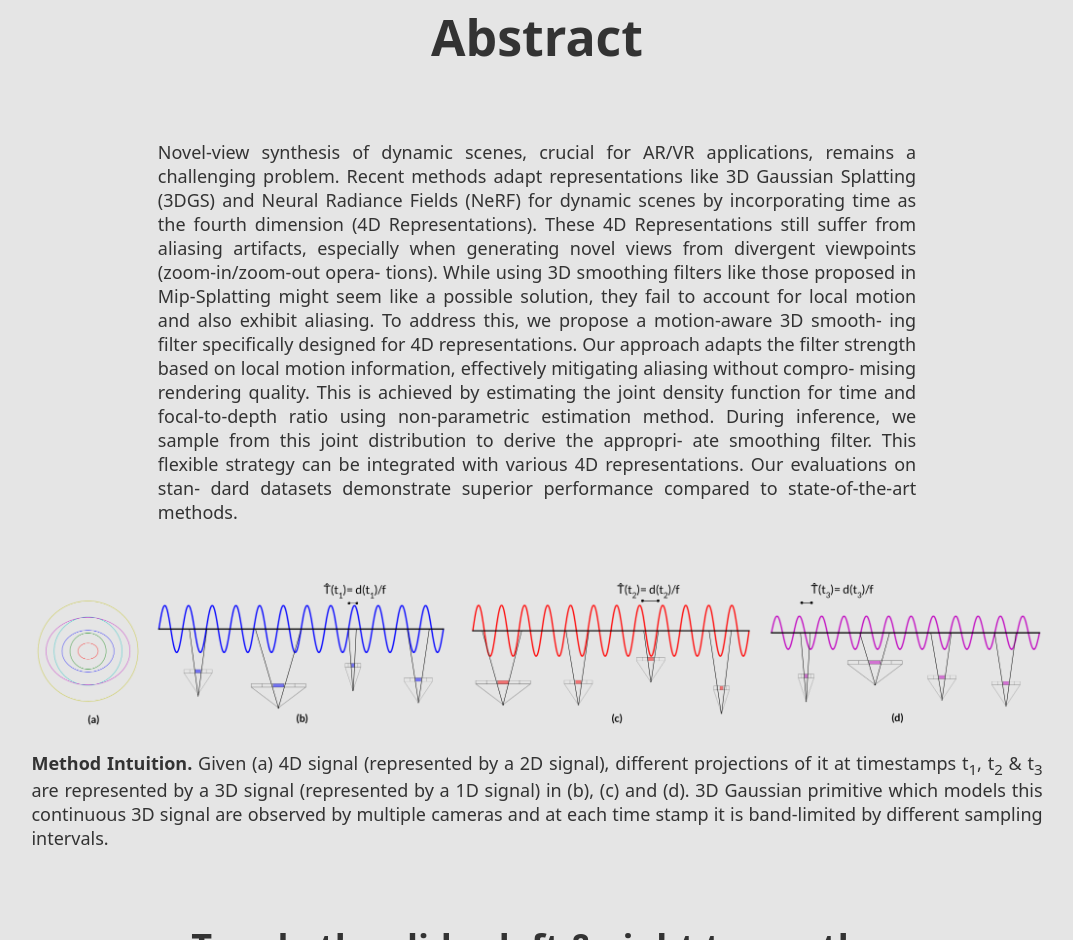
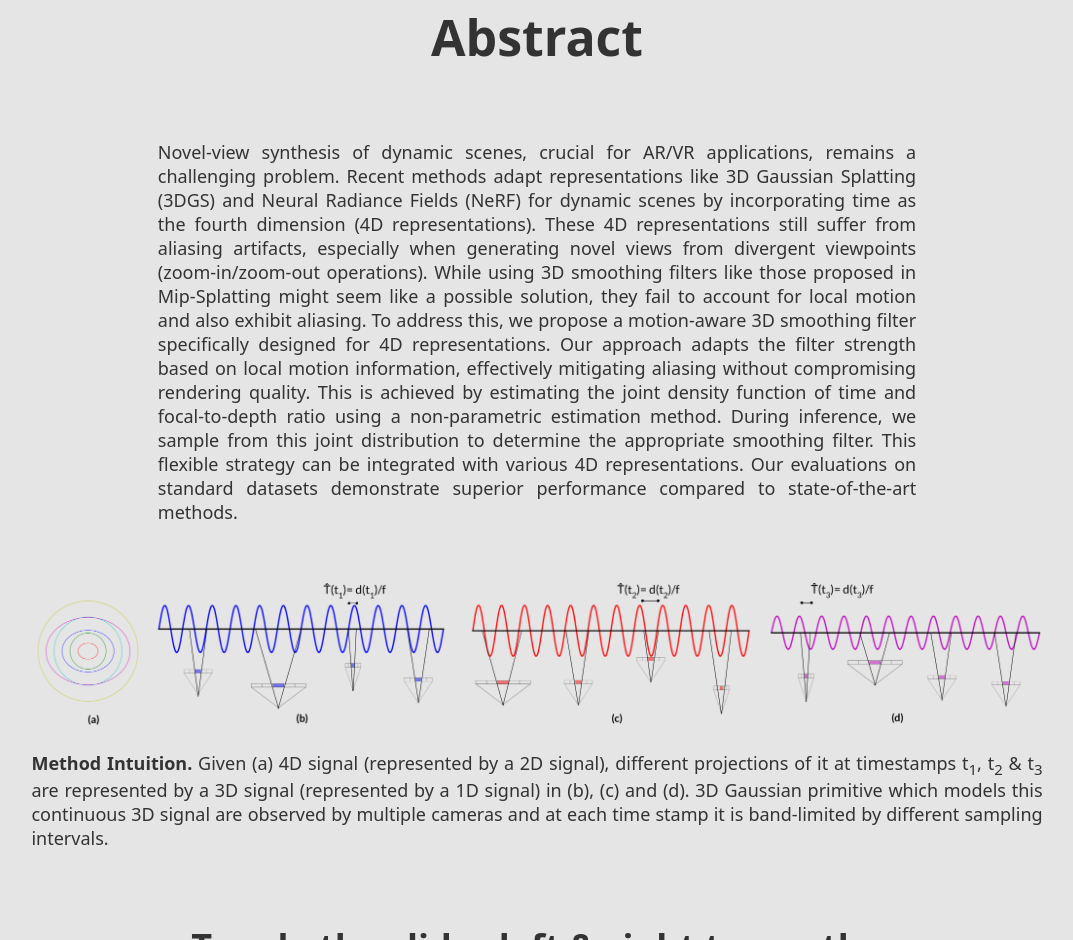
Before and after one commit to MAAF-4DGS/MAAF-4DGS.github.io, a plain HTML site: page docs/index.html in a window 1280 px wide. Shown: the part 2252-3192 px from the top of the page, without its empty margins (103-1176 px from the left). Drawn offline with Linux system fonts and the light colour scheme.

Commit message:
Updated Abstract.

```diff
--- a/docs/index.html
+++ b/docs/index.html
@@ -665,29 +665,7 @@
         <div style="width: 60%; margin: auto; padding: 10px;">
         <center>
             <p class="title3">
-              Novel-view synthesis of dynamic scenes, crucial for AR/VR
-              applications, remains a challenging problem. Recent
-              methods adapt representations like 3D Gaussian Splatting
-              (3DGS) and Neural Radiance Fields (NeRF) for dynamic
-              scenes by incorporating time as the fourth dimension (4D
-              Representations). These 4D Representations still suffer
-              from aliasing artifacts, especially when generating novel
-              views from divergent viewpoints (zoom-in/zoom-out opera-
-              tions). While using 3D smoothing filters like those proposed
-              in Mip-Splatting might seem like a possible solution, they
-              fail to account for local motion and also exhibit aliasing.
-              To address this, we propose a motion-aware 3D smooth-
-              ing filter specifically designed for 4D representations. Our
-              approach adapts the filter strength based on local motion
-              information, effectively mitigating aliasing without compro-
-              mising rendering quality. This is achieved by estimating the
-              joint density function for time and focal-to-depth ratio using
-              non-parametric estimation method. During inference, we
-              sample from this joint distribution to derive the appropri-
-              ate smoothing filter. This flexible strategy can be integrated
-              with various 4D representations. Our evaluations on stan-
-              dard datasets demonstrate superior performance compared
-              to state-of-the-art methods.
+              Novel-view synthesis of dynamic scenes, crucial for AR/VR applications, remains a challenging problem. Recent methods adapt representations like 3D Gaussian Splatting (3DGS) and Neural Radiance Fields (NeRF) for dynamic scenes by incorporating time as the fourth dimension (4D representations). These 4D representations still suffer from aliasing artifacts, especially when generating novel views from divergent viewpoints (zoom-in/zoom-out operations). While using 3D smoothing filters like those proposed in Mip-Splatting might seem like a possible solution, they fail to account for local motion and also exhibit aliasing. To address this, we propose a motion-aware 3D smoothing filter specifically designed for 4D representations. Our approach adapts the filter strength based on local motion information, effectively mitigating aliasing without compromising rendering quality. This is achieved by estimating the joint density function of time and focal-to-depth ratio using a non-parametric estimation method. During inference, we sample from this joint distribution to determine the appropriate smoothing filter. This flexible strategy can be integrated with various 4D representations. Our evaluations on standard datasets demonstrate superior performance compared to state-of-the-art methods.
             </p>
         </center>
         </div>
```
